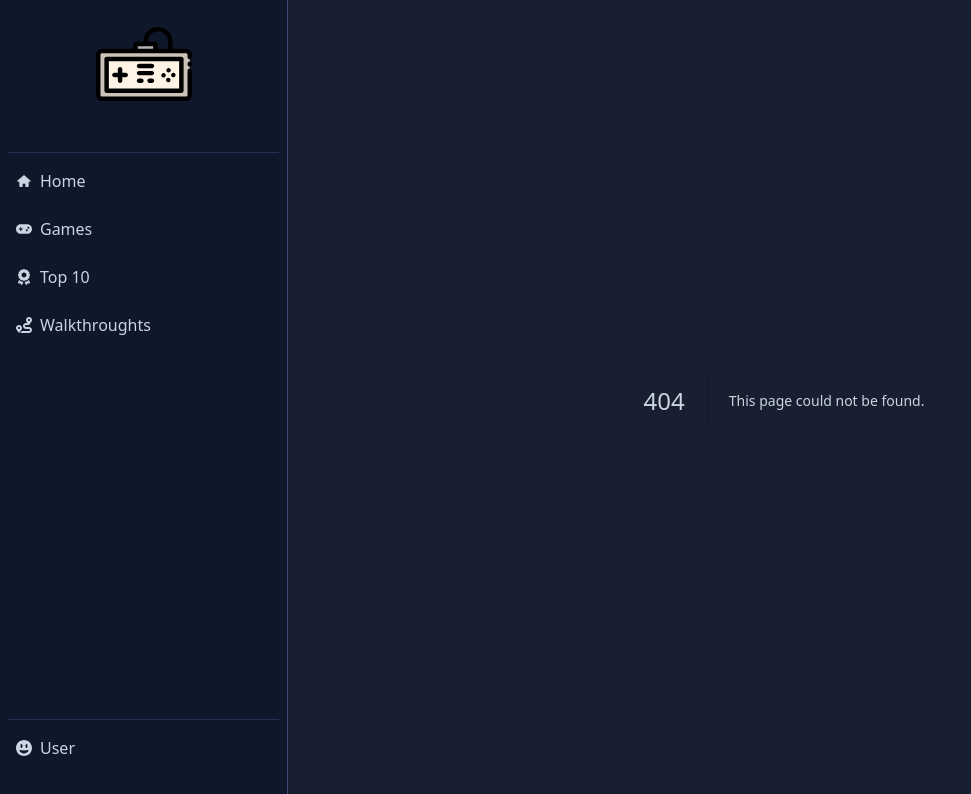
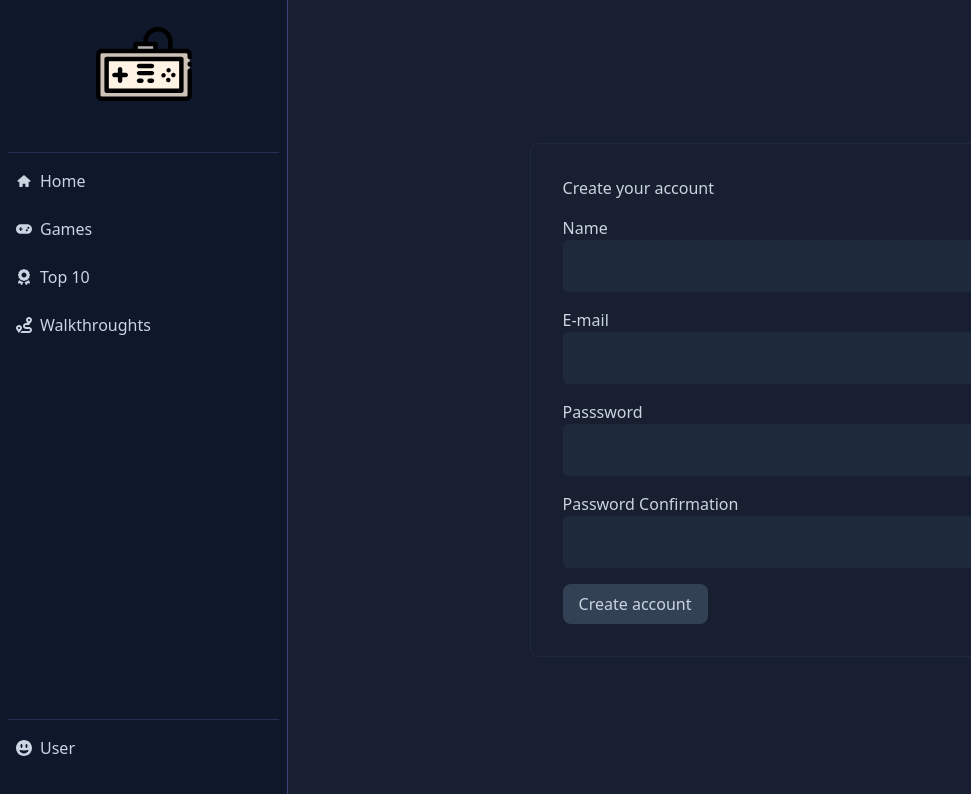
Before and after one commit to jvictorrm/next-broga, a Next.js app: page /auth/sign-up in a window 1280 px wide. Before the commit this address had no page. Shown: the top 794 px of the page, without its empty margins (0-971 px from the left). Built offline with nearby package versions, Linux system fonts and the light colour scheme.

Commit message:
Created signup form

```diff
--- /dev/null
+++ b/src/app/auth/sign-up/page.tsx
@@ -0,0 +1,28 @@
+import SubmitButton from "@/components/Forms/SubmitButton";
+import TextInput from "@/components/Forms/TextInput";
+
+const SignUpPage = () => {
+  return (
+    <div className="container mx-auto">
+      <div className="flex-center w-full h-full min-h-screen">
+        <div className="max-w-[600px] mx-auto border border-slate-800 rounded-lg p-8">
+          <h1>Create your account</h1>
+          <form action="">
+            <TextInput name="name" label="Name" />
+            <TextInput name="email" label="E-mail" inputMode="email" />
+            <TextInput name="password" label="Passsword" type="password" />
+            <TextInput
+              name="passwordConfirmation"
+              label="Password Confirmation"
+              type="password"
+            />
+
+            <SubmitButton>Create account</SubmitButton>
+          </form>
+        </div>
+      </div>
+    </div>
+  );
+};
+
+export default SignUpPage;
--- /dev/null
+++ b/src/components/Forms/SubmitButton.tsx
@@ -0,0 +1,27 @@
+import cn from "@/helpers/cn";
+
+export type SubmitButtonProps = React.ComponentProps<"button"> & {
+  label?: string | null | undefined;
+};
+
+const SubmitButton = ({
+  label,
+  children,
+  className,
+  ...props
+}: SubmitButtonProps) => {
+  return (
+    <button
+      type="submit"
+      className={cn(
+        "bg-slate-700 hover:bg-indigo-400/40 rounded-lg px-4 py-2 inline max-w-max",
+        className
+      )}
+      {...props}
+    >
+      {label || children}
+    </button>
+  );
+};
+
+export default SubmitButton;
--- /dev/null
+++ b/src/components/Forms/TextInput.tsx
@@ -0,0 +1,30 @@
+import cn from "@/helpers/cn";
+
+export type TextInputProps = React.ComponentProps<"input"> & {
+  label?: string | null | undefined;
+  error?: string | null | undefined;
+};
+
+const TextInput = ({ label, error, className, ...props }: TextInputProps) => {
+  return (
+    <div className={cn("my-4", className)}>
+      {label && <label className="text-slate-300 my-2">{label}</label>}
+      <input
+        className={cn(
+          "w-full rounded-md border-2 border-transparent bg-slate-800 px-4 py-3 text-base text-slate-200 focus:outline-none focus:ring-0",
+          {
+            "border-red-500": !!error,
+          }
+        )}
+        {...props}
+      />
+      {error && (
+        <div className="my-2">
+          <small className="text-sm text-red-500">{error}</small>
+        </div>
+      )}
+    </div>
+  );
+};
+
+export default TextInput;
```
